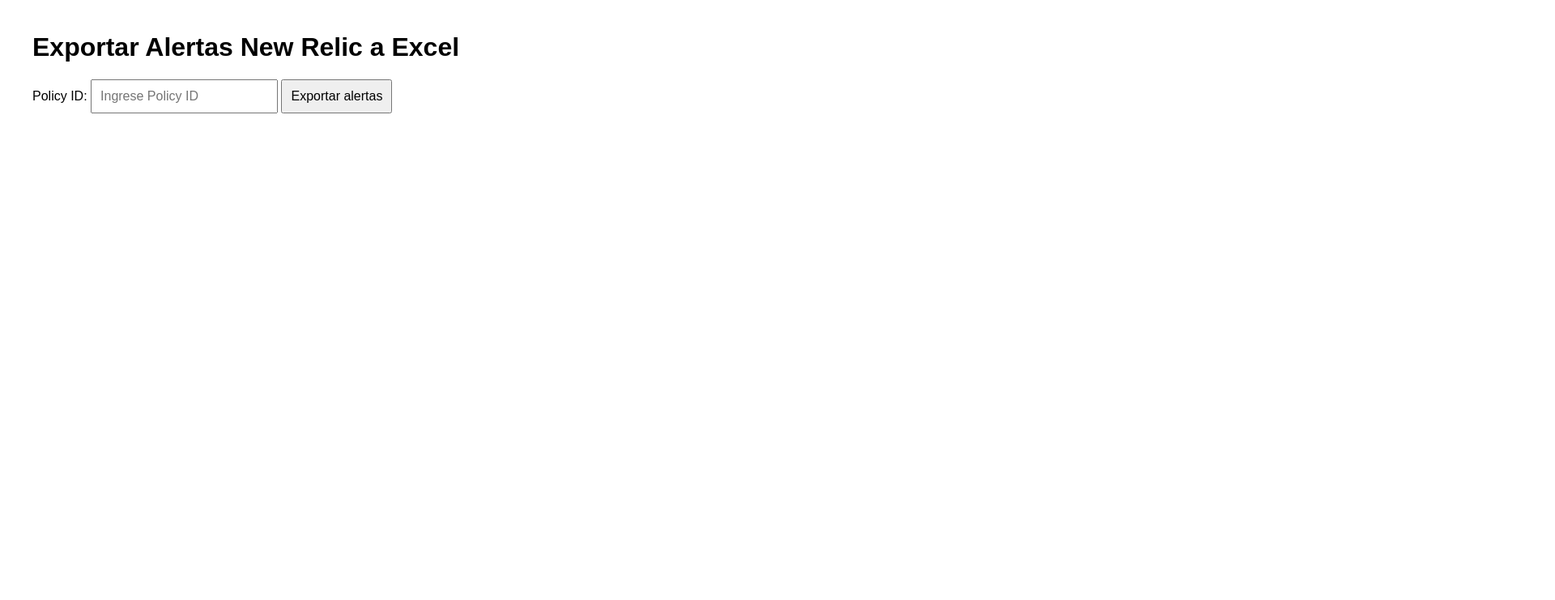
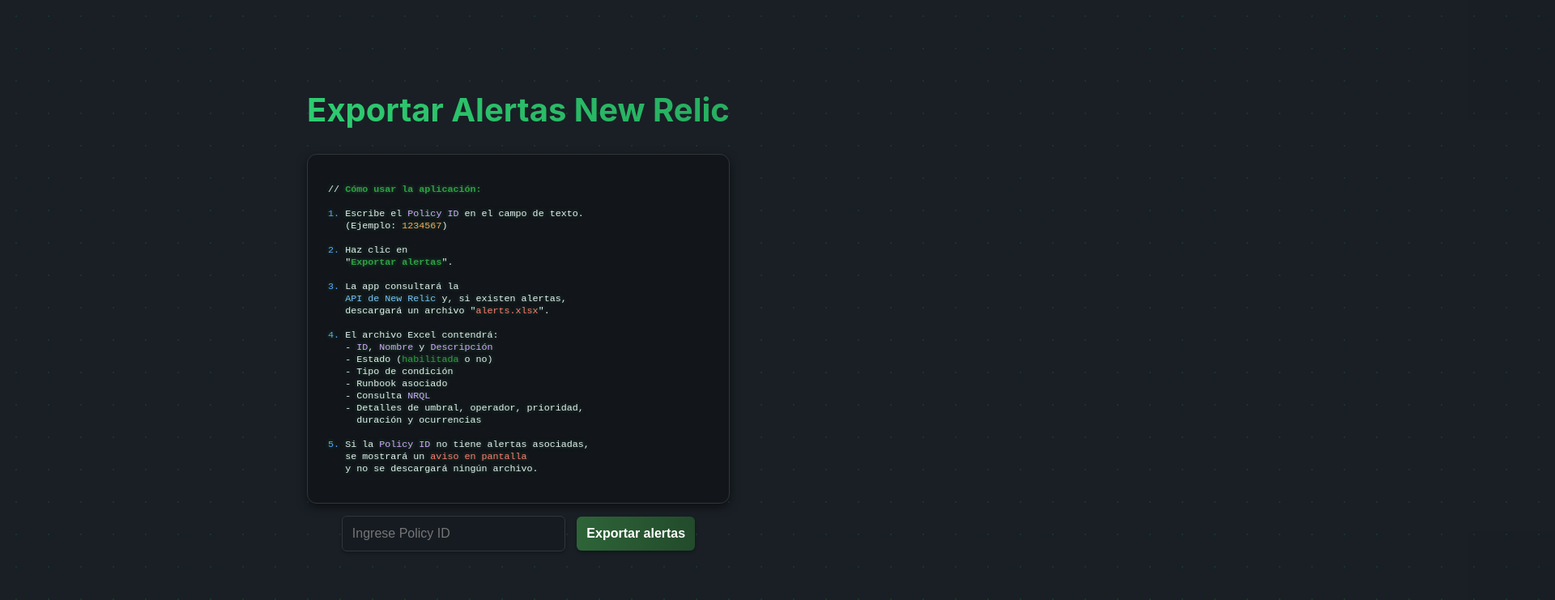
Before and after one commit to Fernando-Villena/new-relic, a website: page public/index.html in a window 1280 px wide. Shown: the top 741 px of the page at 81% size, 1920 px wide, since content can reach past the window. Drawn offline with Linux system fonts and the light colour scheme.

Commit message:
actualización

```diff
--- a/public/index.html
+++ b/public/index.html
@@ -1,30 +1,198 @@
 <!DOCTYPE html>
 <html lang="es">
+
 <head>
   <meta charset="UTF-8">
   <meta name="viewport" content="width=device-width, initial-scale=1.0">
-  <title>Exportar Alertas New Relic</title>
+  <title>Obserbavilidad</title>
+  <link rel="icon" type="image/png" href="assets/logo-title.png">
   <script src="https://cdn.sheetjs.com/xlsx-latest/package/dist/xlsx.full.min.js"></script>
   <style>
-    body { font-family: Arial, sans-serif; margin: 40px; }
-    button, input { padding: 10px; font-size: 16px; }
-    #status { margin-top: 20px; }
+    /* Estilos basados en la página de Node.js */
+    :root {
+      --color-primary: #2ea043;
+      --color-secondary: #e6edf3;
+      --color-dark-1: #191e25;
+      --color-dark-2: #12161b;
+      --color-dark-3: #0d1117;
+    }
+
+    body {
+      font-family: -apple-system, BlinkMacSystemFont, "Segoe UI", Helvetica, Arial, sans-serif, "Apple Color Emoji", "Segoe UI Emoji";
+      margin: 0;
+      min-height: 100vh;
+      display: flex;
+      justify-content: center;
+      align-items: center;
+      background-color: var(--color-dark-1);
+      color: var(--color-secondary);
+      position: relative;
+      overflow: hidden;
+      background-image: radial-gradient(rgba(46, 160, 67, 0.15) 1px, transparent 1px);
+      background-size: 40px 40px;
+    }
+
+    /* Fondo animado sutil */
+    body::before {
+      content: "";
+      position: absolute;
+      inset: -50%;
+      background: rgba(46, 160, 67, 0.05);
+      border-radius: 50%;
+      z-index: 0;
+      animation: pulse 15s infinite ease-in-out;
+    }
+
+    @keyframes pulse {
+      0% {
+        transform: scale(0.5);
+        opacity: 0.1;
+      }
+
+      50% {
+        transform: scale(1.5);
+        opacity: 0.2;
+      }
+
+      100% {
+        transform: scale(0.5);
+        opacity: 0.1;
+      }
+    }
+
+    .container {
+      text-align: center;
+      max-width: 600px;
+      position: relative;
+      z-index: 1;
+      padding: 20px;
+    }
+
+h1 {
+  font-size: 2.5rem;
+  margin-bottom: 20px;
+  background: linear-gradient(90deg, #2ecc71, #27ae60); /* Verde neón a verde oscuro */
+  -webkit-background-clip: text;
+  -webkit-text-fill-color: transparent;
+  text-shadow: none; /* Minimalista */
+}
+
+
+
+    .card {
+      background-color: var(--color-dark-2);
+      border: 1px solid #30363d;
+      border-radius: 12px;
+      box-shadow: 0 4px 12px rgba(0, 0, 0, 0.5);
+      margin-top: 30px;
+      padding: 20px 25px;
+      text-align: left;
+    }
+
+    .card pre {
+      margin: 0;
+    }
+
+    .card code {
+      color: var(--color-secondary);
+      font-family: monospace;
+      font-size: 0.9em;
+      text-shadow: 0 0 5px rgba(46, 160, 67, 0.5);
+    }
+
+    input,
+    button {
+      padding: 12px;
+      font-size: 16px;
+      border-radius: 6px;
+      border: none;
+      margin: 15px 5px;
+      box-shadow: 0 2px 4px rgba(0, 0, 0, 0.3);
+      transition: all 0.2s ease-in-out;
+    }
+
+    input {
+      width: 250px;
+      background-color: #161b22;
+      color: var(--color-secondary);
+      border: 1px solid #30363d;
+    }
+
+    /* 🔹 Flechas del input number al mismo color que el texto */
+    input[type=number]::-webkit-inner-spin-button,
+    input[type=number]::-webkit-outer-spin-button {
+      -webkit-appearance: inner-spin-button;
+      filter: invert(90%) sepia(10%) saturate(200%) hue-rotate(180deg);
+    }
+
+    input[type=number] {
+      -moz-appearance: textfield; /* Para Firefox */
+    }
+
+    button {
+      background: linear-gradient(to right, #2e6438, #224b2b);
+      color: white;
+      cursor: pointer;
+      font-weight: bold;
+    }
+
+button:hover {
+  background: linear-gradient(to right, #4dbd6b, #2f7a45); /* Hover un poco más claro */
+  transform: translateY(-2px);
+  box-shadow: 0 4px 8px rgba(0, 0, 0, 0.4);
+}
+    #status {
+      margin-top: 20px;
+      font-weight: bold;
+      transition: color 0.3s;
+    }
   </style>
 </head>
+
 <body>
-  <h1>Exportar Alertas New Relic a Excel</h1>
+  <div class="container">
+    <h1>Exportar Alertas New Relic</h1>
+<div class="card">
+  <pre><code>
+// <span style="color:#2ea043; font-weight:bold;">Cómo usar la aplicación:</span>
 
-  <label for="policyId">Policy ID:</label>
-  <input type="text" id="policyId" placeholder="Ingrese Policy ID">
+<span style="color:#58a6ff;">1.</span> Escribe el <span style="color:#d2a8ff;">Policy ID</span> en el campo de texto.
+   (Ejemplo: <span style="color:#ffa657;">1234567</span>)
+
+<span style="color:#58a6ff;">2.</span> Haz clic en
+   "<span style="color:#2ea043; font-weight:bold;">Exportar alertas</span>".
+
+<span style="color:#58a6ff;">3.</span> La app consultará la
+   <span style="color:#79c0ff;">API de New Relic</span> y, si existen alertas,
+   descargará un archivo "<span style="color:#ff7b72;">alerts.xlsx</span>".
+
+<span style="color:#58a6ff;">4.</span> El archivo Excel contendrá:
+   - <span style="color:#d2a8ff;">ID</span>, <span style="color:#d2a8ff;">Nombre</span> y <span style="color:#d2a8ff;">Descripción</span>
+   - Estado (<span style="color:#2ea043;">habilitada</span> o no)
+   - Tipo de condición
+   - Runbook asociado
+   - Consulta <span style="color:#d2a8ff;">NRQL</span>
+   - Detalles de umbral, operador, prioridad,
+     duración y ocurrencias
+
+<span style="color:#58a6ff;">5.</span> Si la <span style="color:#d2a8ff;">Policy ID</span> no tiene alertas asociadas,
+   se mostrará un <span style="color:#ff7b72;">aviso en pantalla</span>
+   y no se descargará ningún archivo.
+  </code></pre>
+</div>
+
+
+    <input type="number" id="policyId" placeholder="Ingrese Policy ID">
     <button id="exportBtn">Exportar alertas</button>
 
     <div id="status"></div>
+  </div>
 
+  <script src="https://cdn.sheetjs.com/xlsx-latest/package/dist/xlsx.full.min.js"></script>
   <script>
-    // Detecta entorno y ajusta la URL del backend
     const BASE_URL = window.location.hostname.includes("localhost")
       ? "http://localhost:3000"
-      : "https://new-relic.onrender.com"; // reemplaza con tu URL de Render
+      : "https://new-relic.onrender.com";
 
     async function fetchAllAlerts(policyId) {
       const response = await fetch(`${BASE_URL}/alerts`, {
@@ -73,6 +241,12 @@
   status.textContent = "⏳ Obteniendo alertas...";
   try {
     const alerts = await fetchAllAlerts(policyId);
+
+    if (alerts.length === 0) {
+      status.textContent = "⚠️ No existen alertas asociadas a esta Policy ID";
+      return; // 👈 evita que se descargue el Excel
+    }
+
     const count = exportToExcel(alerts);
     status.textContent = `✅ Exportadas ${count} alertas a alerts.xlsx`;
   } catch (err) {
@@ -80,6 +254,8 @@
     status.textContent = "❌ Error al exportar alertas. Revisa la consola.";
   }
 });
+
   </script>
 </body>
+
 </html>
```
Also changed, not shown: public/assets/logo-title.png (added). Lines whose indentation alone changed are shown as unchanged.
